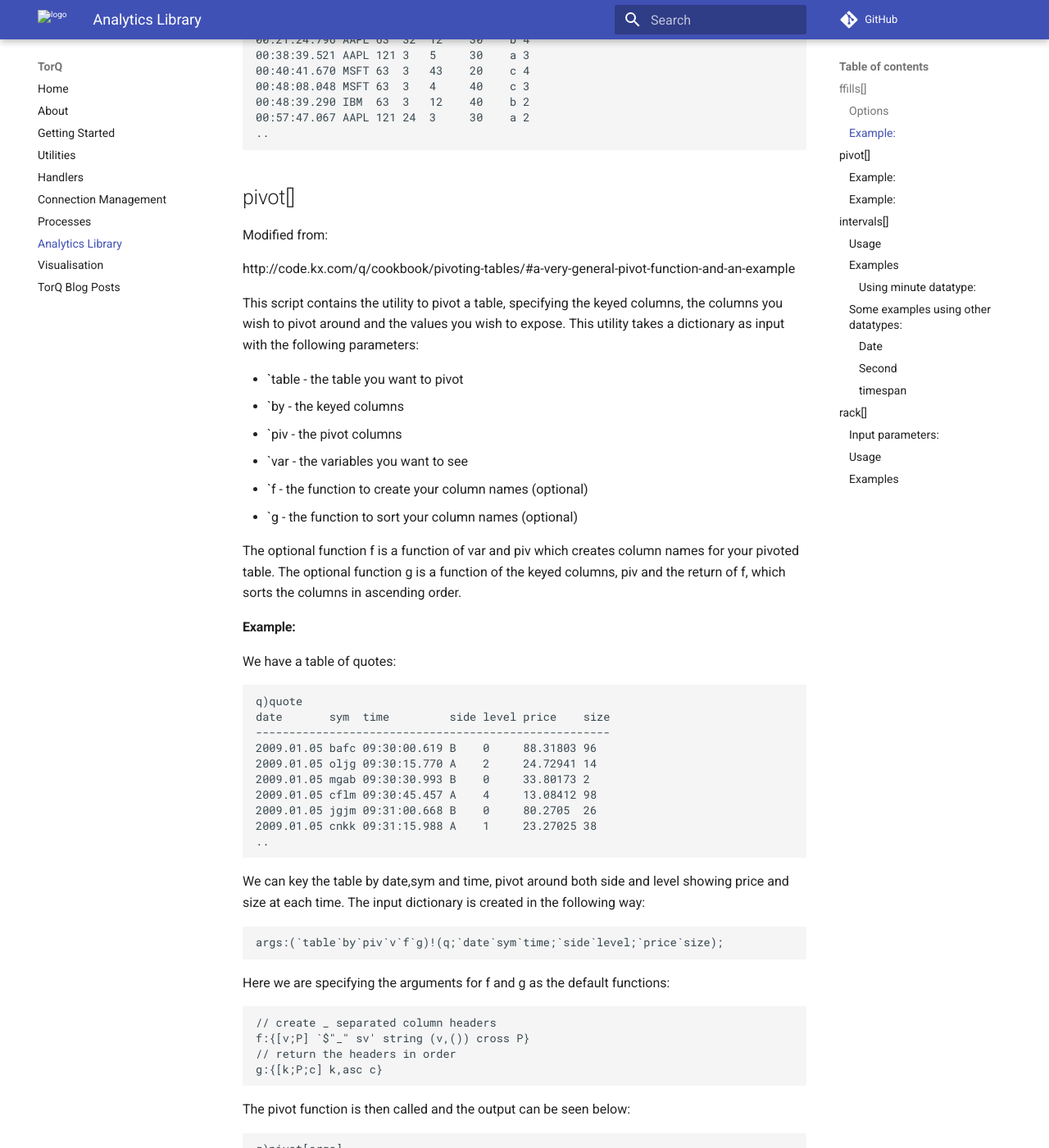
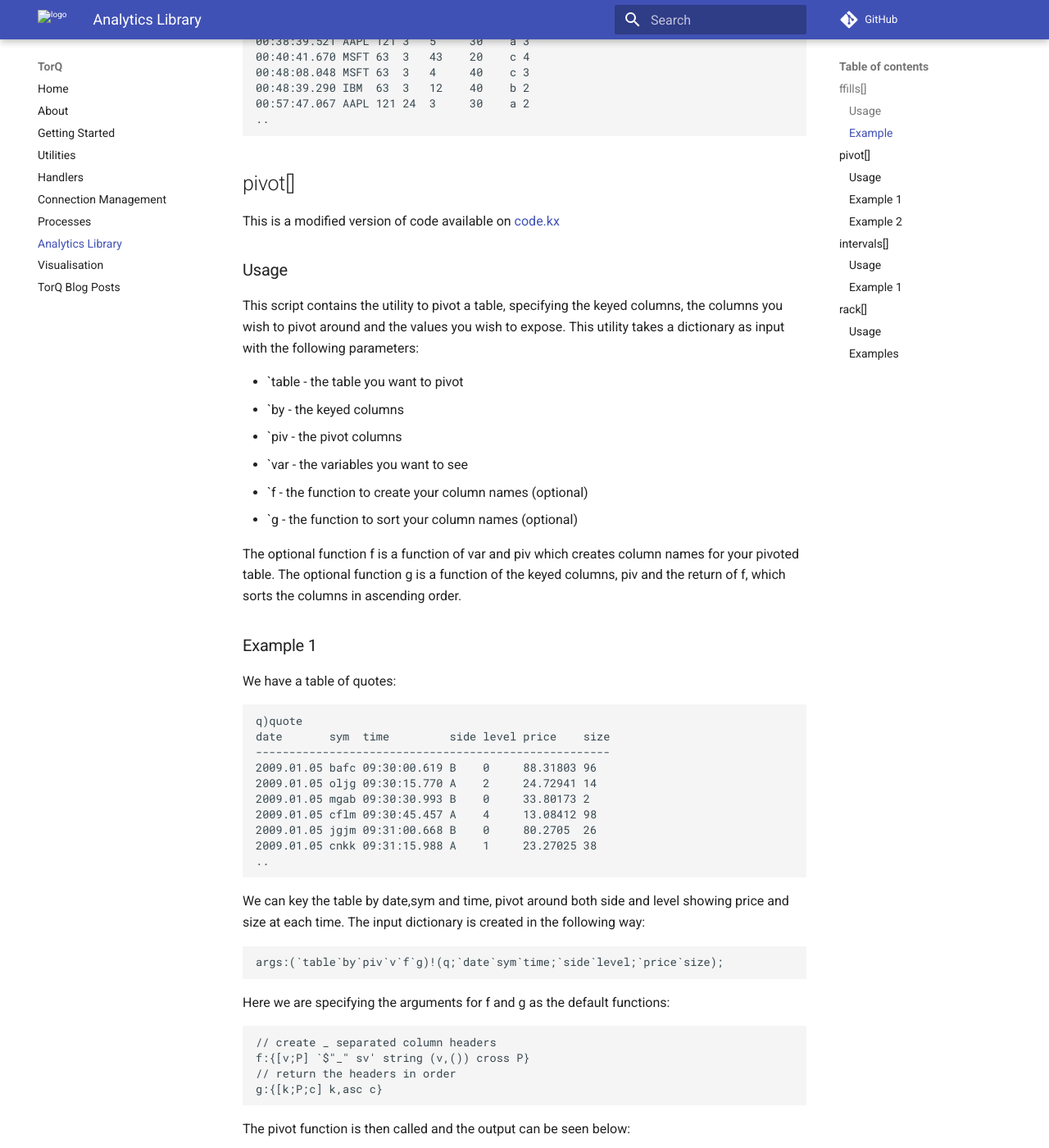
Before and after one commit to DataIntellectTech/TorQ, an MkDocs documentation site: the page built from docs/analyticslib.md, in a window 1280 px wide and 1400 px high, scrolled down 3681 px. Shown: the whole window at 82% size. Built offline with MkDocs 1.6.1 and Material for MkDocs 9.7.7, drawn with Linux system fonts in a browser that asks for light colours; comment, search, counter and statistics services are not loaded; old or Windows-style settings are respelled for this version of MkDocs; some of the changed text lies outside the part shown.

Commit message:
documentation tidy up and release notes

````diff
--- a/docs/analyticslib.md
+++ b/docs/analyticslib.md
@@ -7,6 +7,7 @@
 
 ## ffills[]
 
+### Usage
 This script contains the utility to dynamically forward fill a given table keyed by given columns.
 Input parameters:
 * Dictionary containing:
@@ -32,15 +33,10 @@
 forwardfill:{$[0h=type x;x maxs (til count x)*(0<count each x);fills x]};
 ```
 
-If the column is a numerical column it passes through the conditional statement and the function fills gets called.
-If the column is a mixed list then a a boolean list is created with 0's at each index in the column where the count 0 is present this is then multiplied by the indexes of each element of the column which is used as
-input to the maxs function, thereby forward filling the column.
-
-#### Options
+If the column is a numerical column it passes through the conditional statement and the function fills gets called. If the column is a mixed list then a a boolean list is created with 0's at each index in the column where the count 0 is present this is then multiplied by the indexes of each element of the column which is used as input to the maxs function, thereby forward filling the column.
 
 By specifying the `by` condition in the input dictionary the function can forward fill keyed by specific column, for example:
 
-Using the following table:
 ```
 q)table
 time         sym  ask bid asize bsize a id
@@ -81,7 +77,6 @@
 01:08:00.945 AAPL 121 12  3     20    b 3
 
 ```
-
 
 By specifying the `keycols` condition in the input dictionary the function can forward fill only specific columns, for example:
 
@@ -125,8 +120,7 @@
 
 ```
 
-
-#### Example:
+### Example
 We have the following table:
 ```
 q)table
@@ -177,10 +171,9 @@
 ```
 
 ## pivot[]
-Modified from:
+This is a modified version of code available on [code.kx](http://code.kx.com/q/cookbook/pivoting-tables/#a-very-general-pivot-function-and-an-example)
 
-http://code.kx.com/q/cookbook/pivoting-tables/#a-very-general-pivot-function-and-an-example
-
+### Usage
 This script contains the utility to pivot a table, specifying the keyed columns, the columns
 you wish to pivot around and the values you wish to expose. This utility takes a dictionary as
 input with the following parameters:
@@ -197,7 +190,7 @@
 The optional function g is a function of the keyed columns, piv and the return of f, which
 sorts the columns in ascending order.
 
-#### Example:
+### Example 1
 We have a table of quotes:
 
 ```
@@ -243,7 +236,7 @@
 ..
 ```
 
-#### Example:
+### Example 2
 We have the following table showing some FX data:
 ```
 q)t
@@ -301,7 +294,7 @@
 The intervals.q utility in the .al namespace is used to output a
 list of equally spaced intervals between given start and end points.
 
-#### Usage
+### Usage
 
 Parameters should be passed in the form of a dictionary, where start
 and end must be of the same type and interval can be either a long int
@@ -311,9 +304,9 @@
 Allowed data types are:
 date, month, time, minute, second, timestamp, timespan, integer, short, long
 
-#### Examples
+### Example 1
 
-##### Using minute datatype:
+Using minute datatype:
 ```
 q)params:`start`end`interval`round!(09:32;12:00;00:30;0b)
 q)intervals[params]
@@ -333,8 +326,7 @@
 q)intervals[params]
 09:30 10:00 10:30 11:00 11:30 12:00
 ```
-#### Some examples using other datatypes:
-##### Date
+
 ```
 q)params:`start`end`interval!(2001.04.07;2001.05.01;5)
 q)intervals[params]
@@ -346,19 +338,16 @@
 q)intervals[params]
 2001.04.07 2001.04.12 2001.04.17 2001.04.22 2001.04.27
 ```
-##### Second
 ```
 q)params:`start`end`interval!(00:20:30 01:00:00 00:10:00)
 q)intervals[params]
 00:20:00 00:30:00 00:40:00 00:50:00 01:00:00
 ```
-and without rounding
 ```
 q)params:`start`end`interval`round!(00:20:30 01:00:00 00:10:00)
 q)intervals[params]
 00:20:30 00:30:30 00:40:30 00:50:30
 ```
-##### timespan
 ```
 q)params:`start`end`interval!(00:01:00.000000007;00:05:00.000000001;50000000000)
 q)intervals[params]
@@ -368,7 +357,7 @@
 The rack utility gives the user the ability to create a rack table
 (the cross product of distinct values at the input).
 
-#### Input parameters:
+### Usage
 * table (required) - keyed or unkeyed in-memory table
 * keycols (required) - the columns of the table you want to create the rack from.
 * base (optional) - this is an additional table, against which the rack can be created
@@ -395,7 +383,7 @@
      racktable:args[`base] cross ((args[`keycols]#args[`table]) cross timeseries)]
 ```
 
-#### Examples
+### Examples
 - no fullexpansion, only table and keycols specified
 ```
 q)t
````
Also changed, not shown: other parts of docs/analyticslib.md (+1 -2 lines), README.md (+7 -0 lines).
